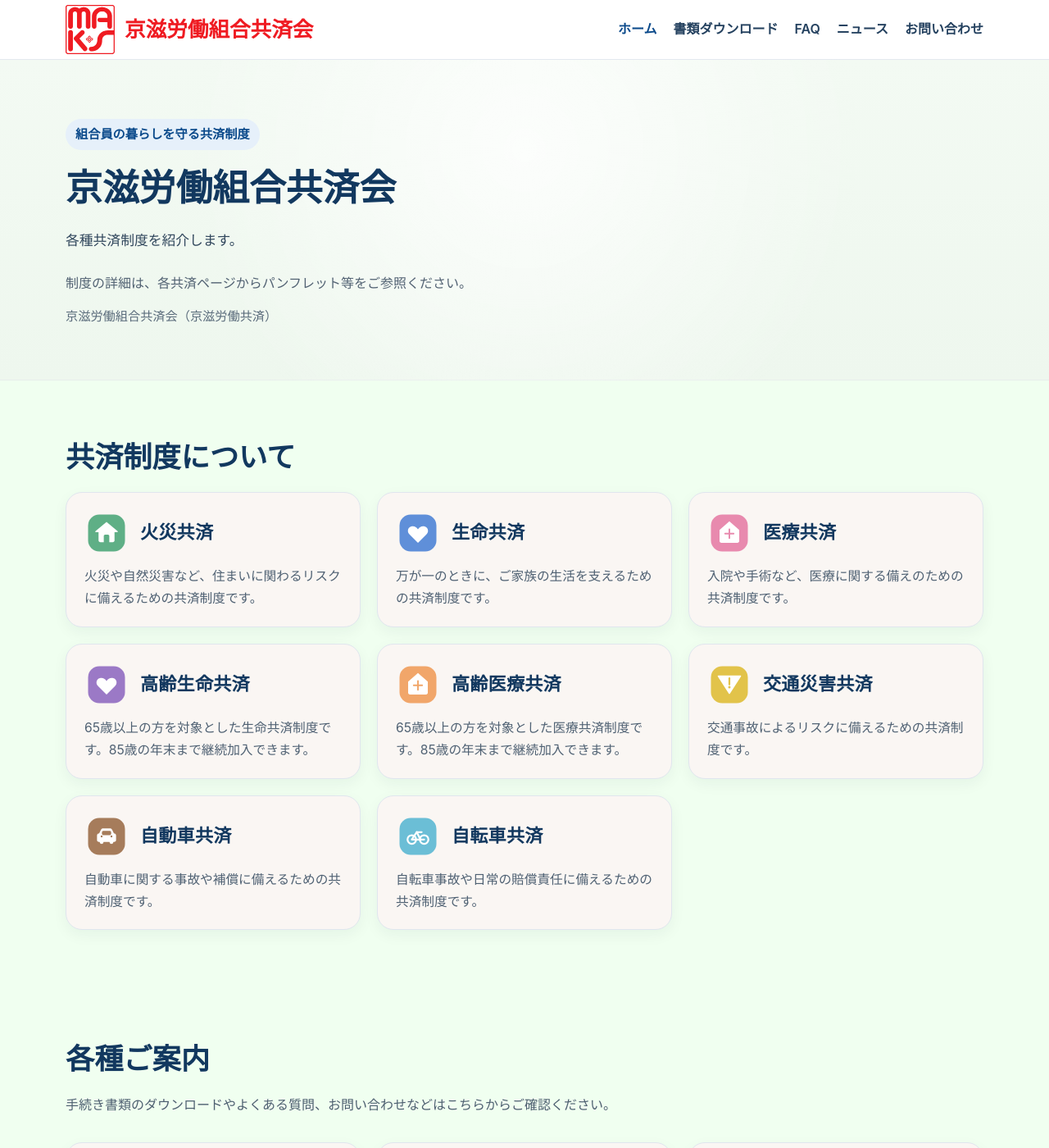
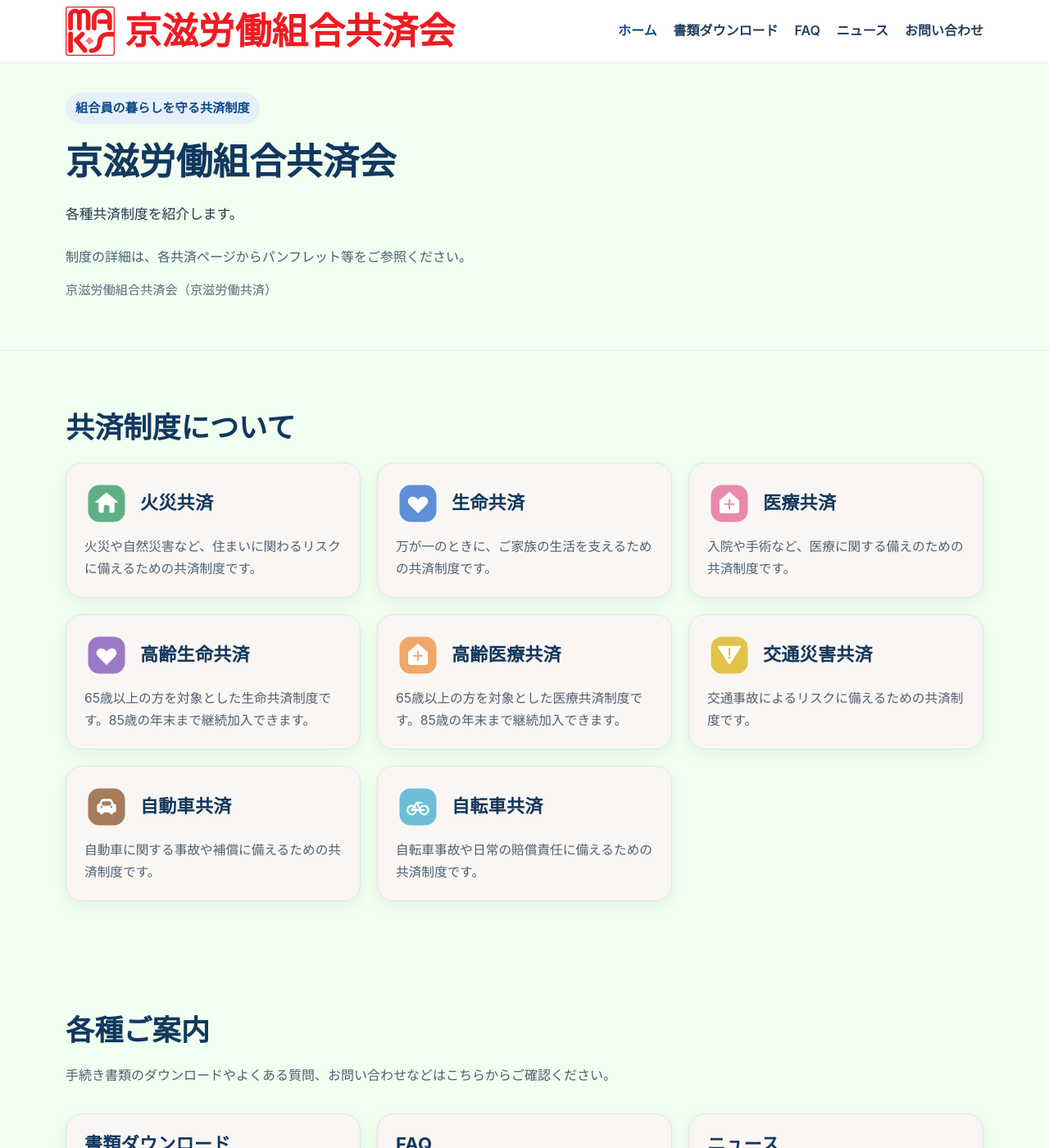
Before and after one commit to keijirodokyosai/keijirodokyosai.github.io, a Jekyll site: the page built from index.html, in a window 1280 px wide and 1400 px high. Shown: the whole window at 82% size. Built offline with Jekyll 4.4.1, drawn with Linux system fonts in a browser that asks for light colours.

Commit message:
Update style.css

```diff
--- a/css/style.css
+++ b/css/style.css
@@ -12,7 +12,7 @@
   margin: 0;
   font-family: -apple-system, BlinkMacSystemFont, "Hiragino Sans", "Yu Gothic", "Meiryo", sans-serif;
   line-height: 1.7;
-  color: #1f2d3d;
+  color: #122436;
   background: #f0fff0;
 }
 
@@ -90,7 +90,7 @@
 }
 
 .site-logo-text {
-  font-size: 1.6rem;
+  font-size: clamp(2rem, 4vw, 2.8rem);
   font-weight: 700;
   color: #ef1b22;
   white-space: nowrap;
@@ -196,8 +196,8 @@
 
 /* hero */
 .hero {
-  background: linear-gradient(180deg, #eef5fb 0%, #f7f9fc 100%);
-  padding: 72px 0 64px;
+  background: #f0fff0;
+  padding: 36px 0 60px;
 }
 
 .hero-content {
@@ -225,7 +225,7 @@
 .hero-note {
   margin: 0 0 24px;
   font-size: 1.05rem;
-  color: #30465c;
+  color: #243648;
 }
 
 .hero-info-box {
@@ -250,7 +250,7 @@
 
 .hero-sub-links {
   margin: 0;
-  color: #526273;
+  color: #486072;
 }
 
 .site-alias {
@@ -580,7 +580,7 @@
   }
 
   .site-logo-text {
-    font-size: 1.2rem;
+    font-size: clamp(2rem, 4vw, 2.8rem);
     font-weight: 700;
     color: #ef1b22;
   }
@@ -773,14 +773,7 @@
   }
 
   .hero {
-    background:
-      radial-gradient(
-        circle at 50% 28%,
-        rgba(255, 255, 255, 0.78) 0%,
-        rgba(255, 255, 255, 0.32) 34%,
-        rgba(255, 255, 255, 0) 58%
-      ),
-      linear-gradient(180deg, #f3faf3 0%, #eef7ee 100%);
+    background: #f0fff0;
     border-bottom: 1px solid rgba(36, 54, 96, 0.06);
   }
 }
```
